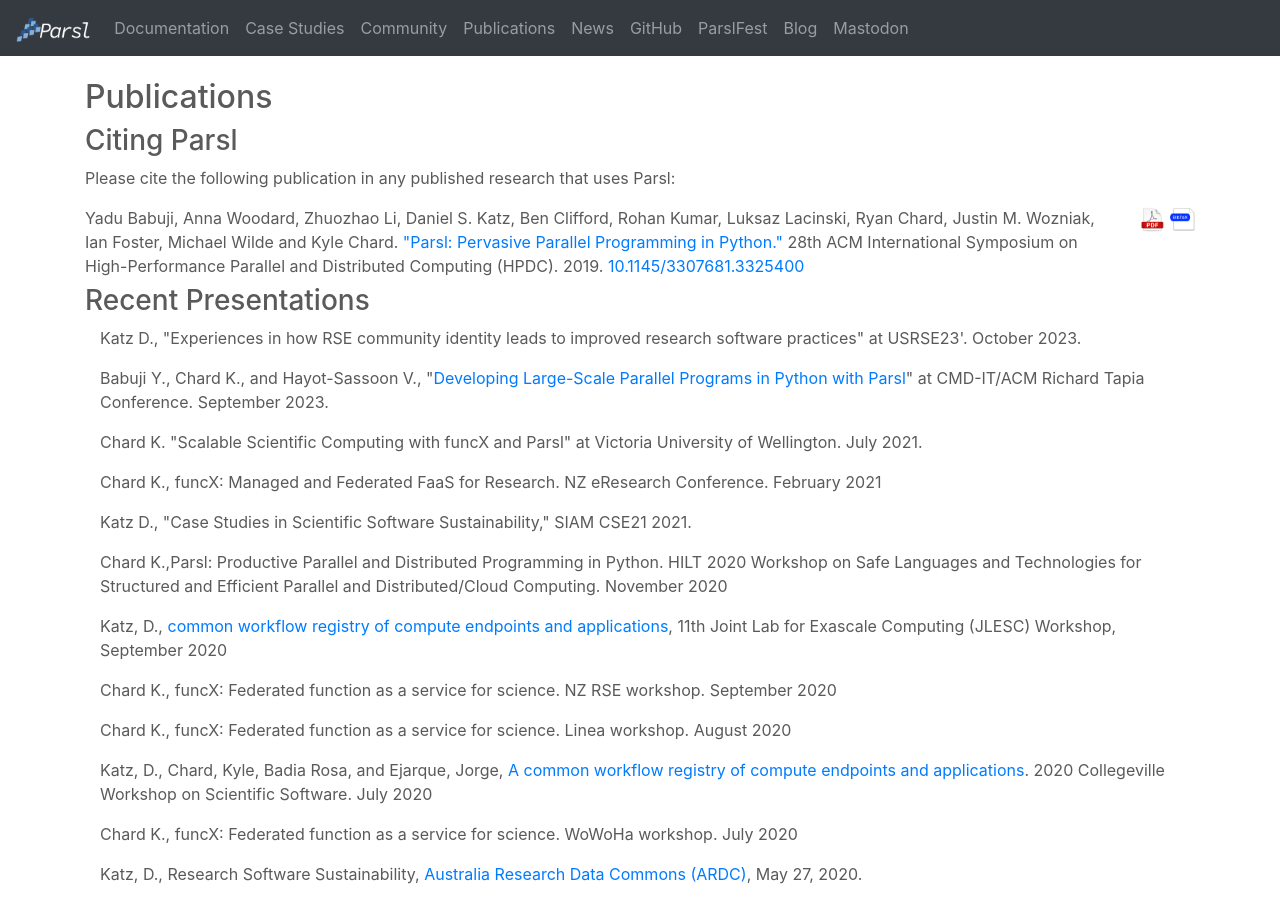
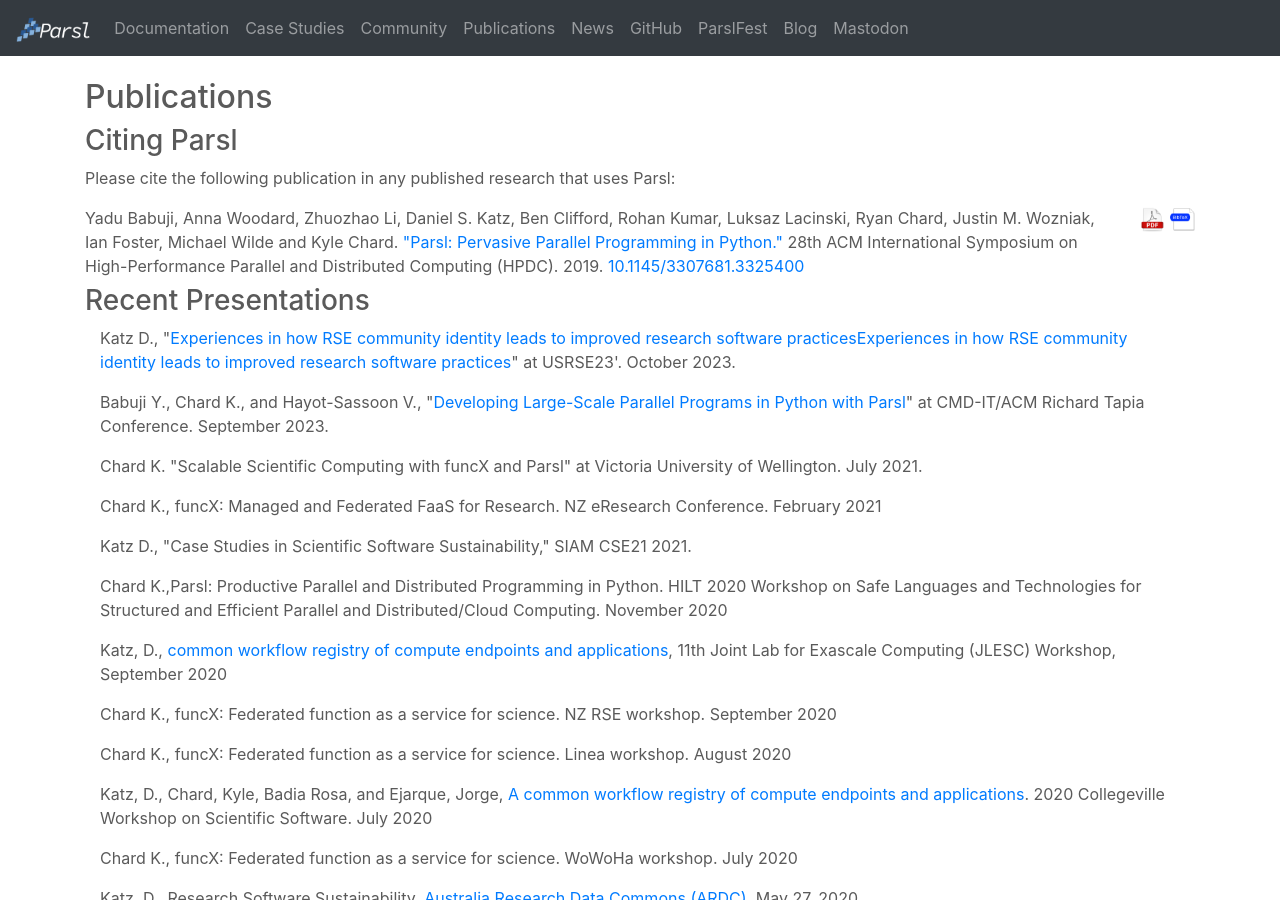
Before and after one commit to Parsl/parsl.github.io, a Jekyll site: the page built from publications.html, in a window 1280 px wide and 900 px high. Built offline with Jekyll 4.4.1, drawn with Linux system fonts in a browser that asks for light colours.

Commit message:
Add link to Dan USRSE23' presentation

```diff
--- a/publications.html
+++ b/publications.html
@@ -146,7 +146,7 @@
 		<h3>Recent Presentations</h3>
                 <div class="media col-sm-12">
                     <div class="media-body">
-			<p>Katz D., "Experiences in how RSE community identity leads to improved research software practices" at USRSE23'. October 2023.</p>
+			<p>Katz D., "<a href="https://doi.org/10.5281/zenodo.10009616" target=_blank">Experiences in how RSE community identity leads to improved research software practicesExperiences in how RSE community identity leads to improved research software practices</a>" at USRSE23'. October 2023.</p>
 			<p>Babuji Y., Chard K., and Hayot-Sassoon V., "<a href="https://tapiaconference.cmd-it.org/attend/presentation/?id=psub127&sess=sess190" target="_blank">Developing Large-Scale Parallel Programs in Python with Parsl</a>" at CMD-IT/ACM Richard Tapia Conference. September 2023.
 			<p>Chard K.  "Scalable Scientific Computing with funcX and Parsl" at Victoria University of Wellington. July 2021.</p>
    			<p>Chard K., funcX: Managed and Federated FaaS for Research. NZ eResearch Conference. February 2021</p>
```
